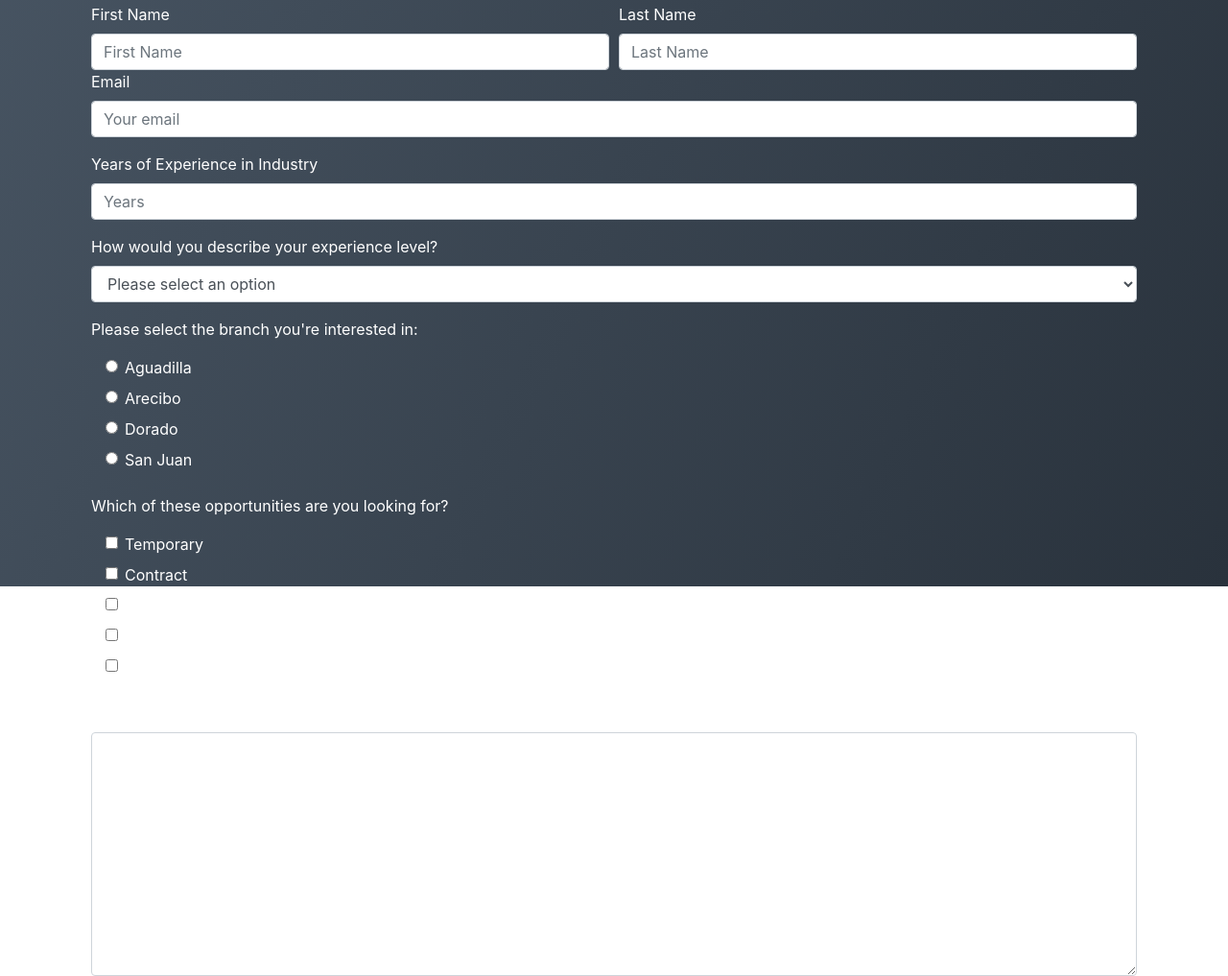
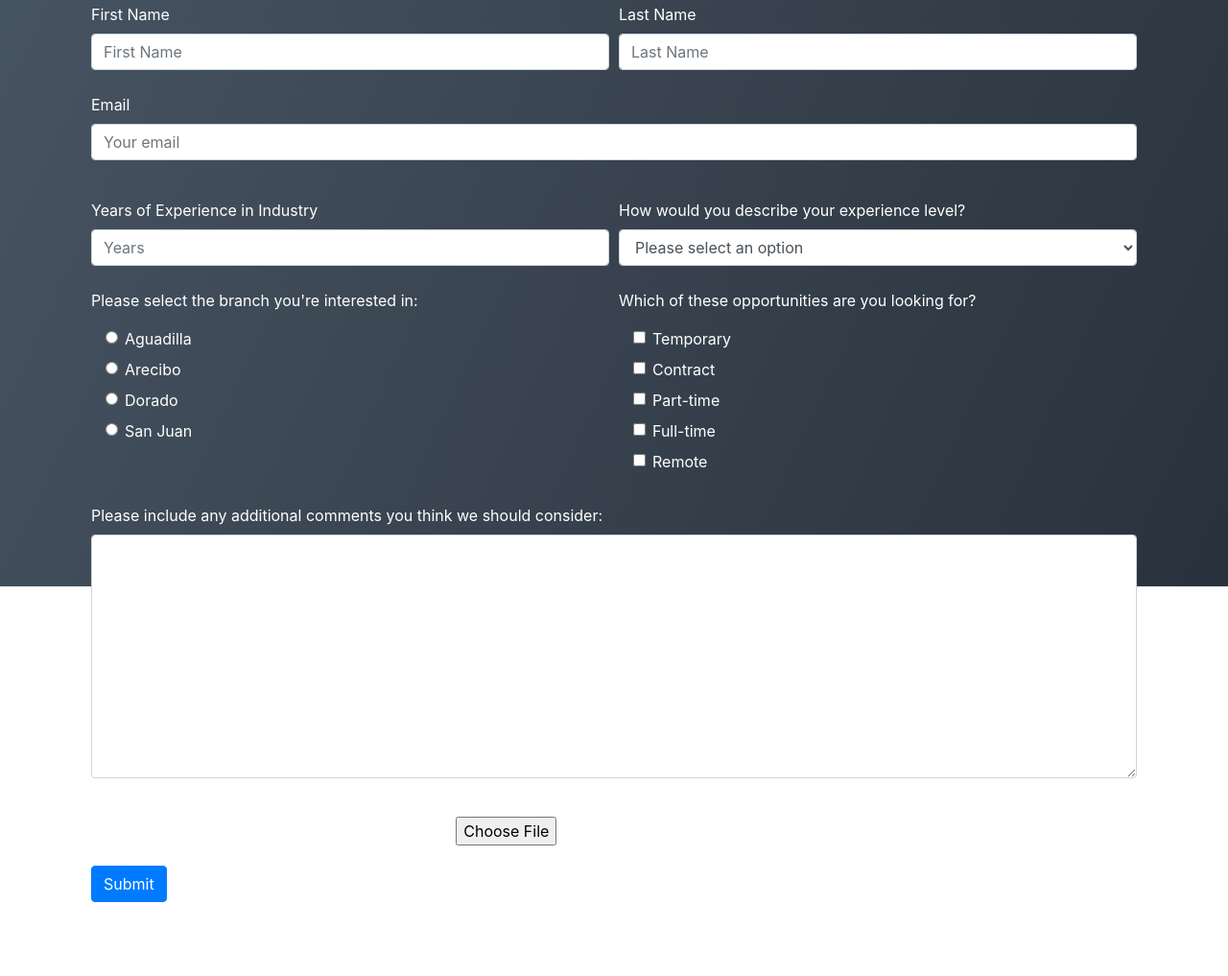
Before and after one commit to karinacajigas/survey-form, a plain HTML site: page index.html in a window 1280 px wide. Shown: the part 189-1206 px from the top of the page at 96% size. After the commit the page ends 1185 px from the top, so only its background shows below. Drawn offline with nearby package versions, Linux system fonts and the light colour scheme.

Commit message:
Add attachment input type

```diff
--- a/index.html
+++ b/index.html
@@ -41,7 +41,7 @@
                         placeholder="Last Name"
                         required/>
                     </div>
-                </div>
+                </div><br>
 
                 <div class="form-group">
                     <label id="email-label" for="email">Email</label>
@@ -52,9 +52,10 @@
                     class="form-control"
                     placeholder="Your email"
                     required/>
-                </div>
+                </div><br>
 
-                <div class="form-group">
+                <div class="form-row">
+                    <div class="col">
                         <label id="number-label" for="number">Years of Experience in Industry</label>
                         <input
                         type="number"
@@ -65,8 +66,7 @@
                         min="0"
                         max="100"/>
                     </div>
-
-                <div class="form-group">
+                    <div class="col">
                         <label id="dropdown-label" for="level">How would you describe your experience level?</label>
                         <select id="dropdown" name="level" class="form-control" required>
                         <option disable selected value>Please select an option</option>
@@ -75,8 +75,10 @@
                         <option value="senior-level">Senior-level</option>
                         </select>
                     </div>
+                </div><br>
 
-                <div class="form-group">
+                <div class="form-row">
+                    <div class="col">
                         <p class="basic-text">Please select the branch you're interested in:</p>
                         <div class="col-sm-10">
                             <div class="form-check">
@@ -121,8 +123,7 @@
                             </div>
                         </div>
                     </div>
-
-                <div class="form-group">
+                    <div class="col">
                         <p class="basic-text">Which of these opportunities are you looking for?</p>
                         <div class="col-sm-10">
                             <div class="form-check">
@@ -177,6 +178,7 @@
                             </div>
                         </div>
                     </div>
+                </div><br>
 
                 <div class="form-group">
                     <label class="basic-text">Please include any additional comments you think we should consider:</label>
@@ -186,6 +188,17 @@
                         rows="10"
                         cols="40">
                     </textarea>
+                </div><br>
+
+                <div class="form-group">
+                    <label for="resume">Resume (Please attach your resume in a .pdf file):</label>
+                    <input
+                        type="file"
+                        id="resume"
+                        name="resume"
+                        accept=".pdf"
+                        required
+                    />
                 </div>
 
                 <div class="form-group">
```
Lines whose indentation alone changed are shown as unchanged.
